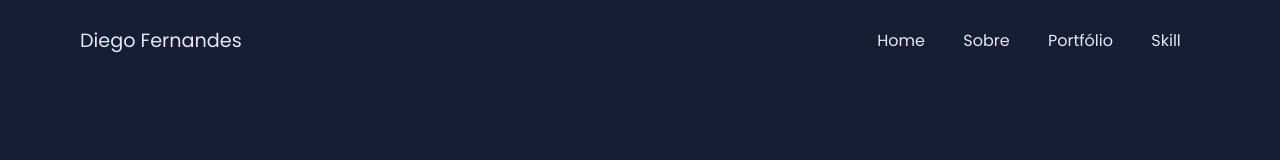
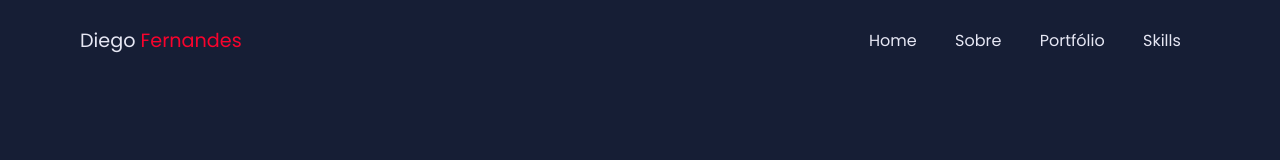
Before and after one commit to Diego-1D/my-portfolio, a React (Create React App) app: page / in a window 1280 px wide. Shown: the top 160 px of the page. Built offline with nearby package versions, Linux system fonts and the light colour scheme.

Commit message:
Link do scroll

```diff
--- a/src/components/Navbar/index.js
+++ b/src/components/Navbar/index.js
@@ -1,4 +1,5 @@
 import React from "react";
+import { Link } from 'react-scroll';
 import {
   Container,
   Name,
@@ -9,12 +10,20 @@ import {
 const Navbar = () => {
   return (
     <Container>
-      <Name>Diego Fernandes</Name>
+      <Name>Diego <span style={{ color: '#F8032D' }}>Fernandes</span></Name>
       <Header>
-        <HeaderOption>Home</HeaderOption>
-        <HeaderOption>Sobre</HeaderOption>
-        <HeaderOption>Portfólio</HeaderOption>
-        <HeaderOption>Skill</HeaderOption>
+        <Link to='hero' smooth={true} duration={1000}>
+          <HeaderOption>Home</HeaderOption>
+        </Link>
+        <Link to='about' smooth={true} duration={1000}>
+          <HeaderOption>Sobre</HeaderOption>
+        </Link>
+        <Link to='portfolio' smooth={true} duration={1000}>
+          <HeaderOption>Portfólio</HeaderOption>
+        </Link>
+        <Link to='skills' smooth={true} duration={1000}>
+          <HeaderOption>Skills</HeaderOption>
+        </Link>
       </Header>
     </Container>
   )
```
